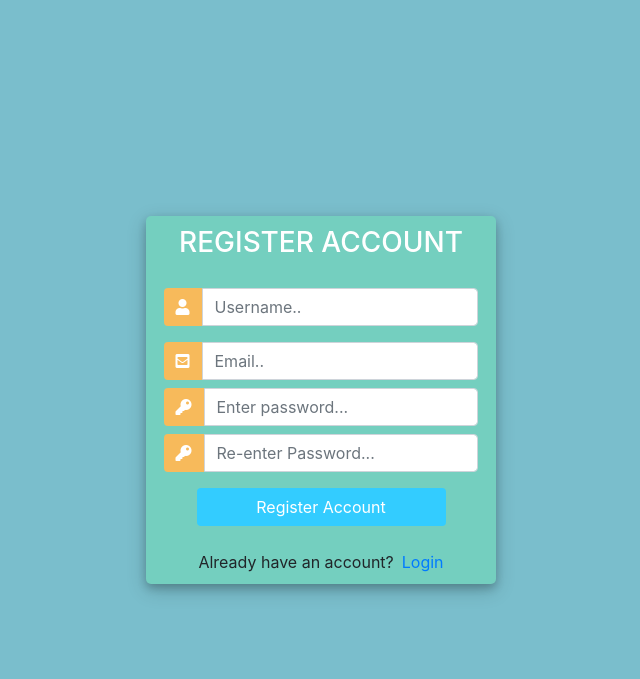
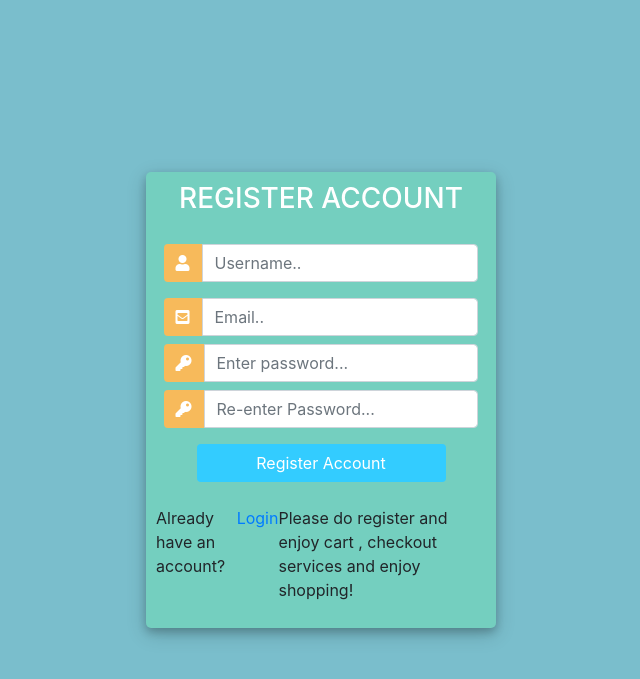
Before and after one commit to yashupadhyay266/onlineshopping, a Django app: template Shopping/Store/templates/register.html in a window 1280 px wide. Shown: the top 679 px of the page, without its empty margins (319-959 px from the left). Run offline with Django 3.2, Linux system fonts and the light colour scheme; the template is opened without the code that fills it, so the values that code supplies are empty, except form fields; form fields are guessed from the names that the template uses; some libraries are stand-ins or nearby versions.

Commit message:
Commit to register page

```diff
--- a/Shopping/Store/templates/register.html
+++ b/Shopping/Store/templates/register.html
@@ -117,6 +117,7 @@
 				<div class="mt-4">
 					<div class="d-flex justify-content-center links">
 						Already have an account? <a href="{% url 'login' %}" class="ml-2">Login</a>
+						<p> Please do register and enjoy cart , checkout services and enjoy shopping!</p>
 					</div>
 				</div>
 			</div>
```
